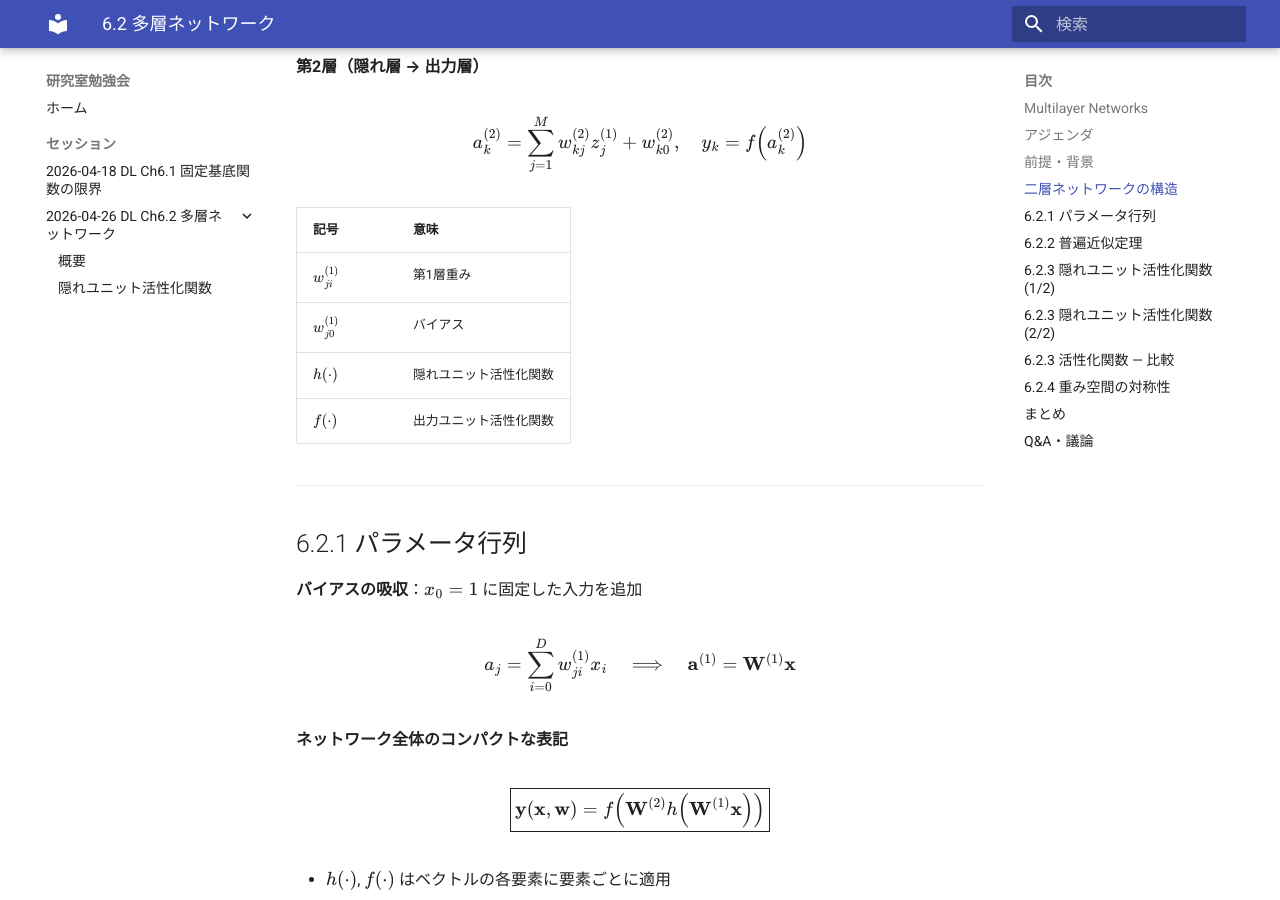
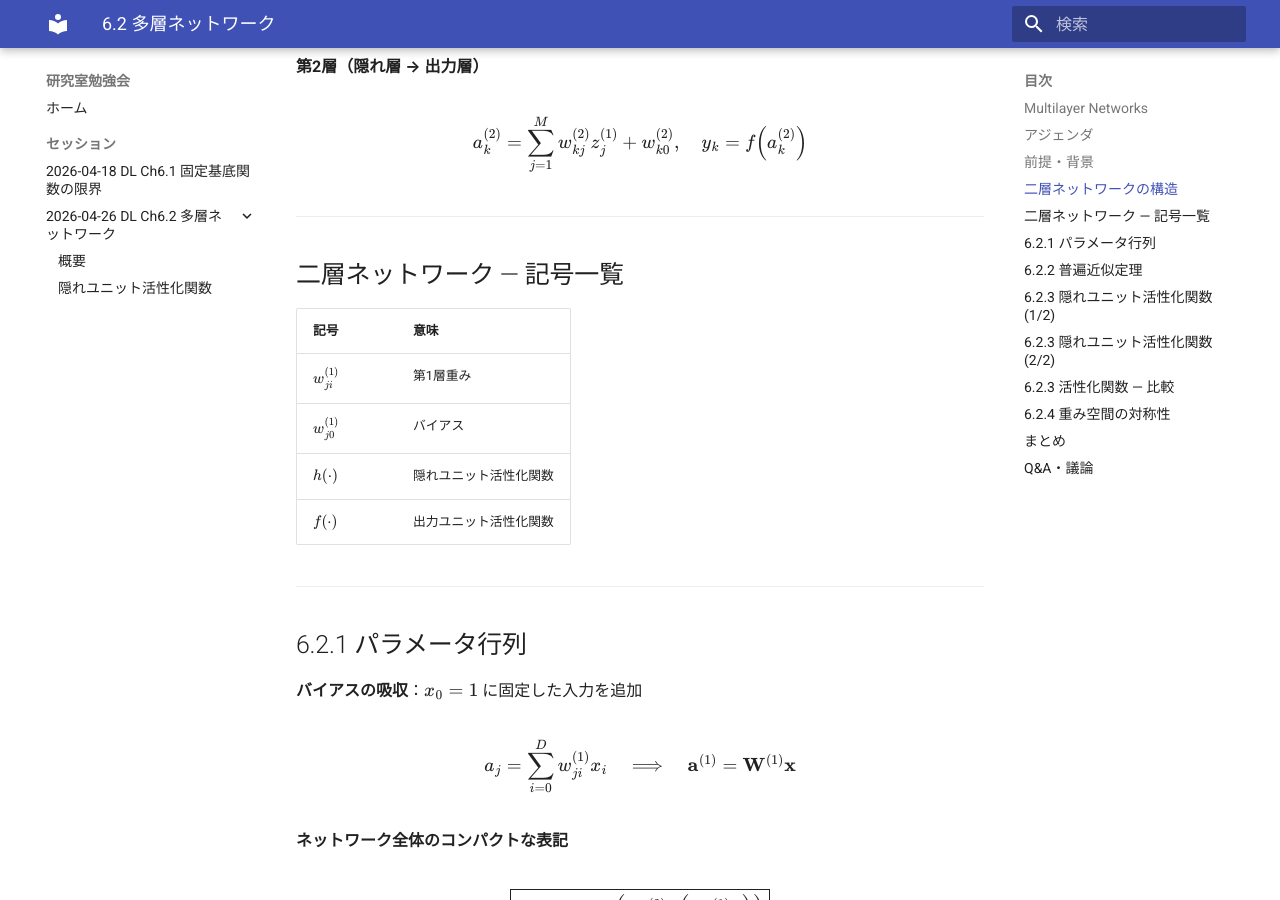
Before and after one commit to shuheikomatsuki/lab-seminars, an MkDocs documentation site: the page built from docs/sessions/2026-04-26-6-2/slides.md, in a window 1280 px wide and 900 px high, scrolled down 1184 px. Built offline with MkDocs 1.6.1 and Material for MkDocs 9.7.7, drawn with Linux system fonts in a browser that asks for light colours.

Commit message:
fix: add symbol list section for two-layer network in slides

```diff
--- a/docs/sessions/2026-04-26-6-2/slides.md
+++ b/docs/sessions/2026-04-26-6-2/slides.md
@@ -61,6 +61,10 @@ $$a_j^{(1)} = \sum_{i=1}^{D} w_{ji}^{(1)} x_i + w_{j0}^{(1)}, \quad z_j^{(1)} =
 **第2層（隠れ層 → 出力層）**
 
 $$a_k^{(2)} = \sum_{j=1}^{M} w_{kj}^{(2)} z_j^{(1)} + w_{k0}^{(2)}, \quad y_k = f\!\left(a_k^{(2)}\right)$$
+
+---
+
+## 二層ネットワーク — 記号一覧
 
 | 記号 | 意味 |
 |------|------|
```
